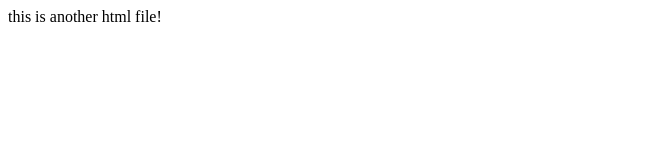
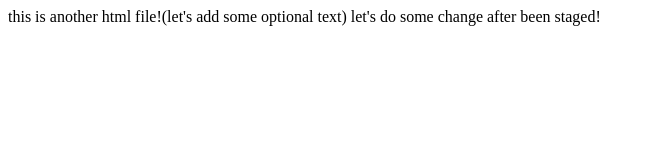
Before and after one commit to anderlaw/learn-git, a plain HTML site: page another.html in a window 1280 px wide. Shown: the whole page, without its empty margins (0-653 px from the left). Drawn offline with Linux system fonts and the light colour scheme.

Commit message:
Andrew::再次commit

```diff
--- a/another.html
+++ b/another.html
@@ -7,6 +7,7 @@
   <title>Document</title>
 </head>
 <body>
-  this is another html file!
+  this is another html file!(let's add some optional text)
+  let's do some change after been staged!
 </body>
 </html>
```
Also changed, not shown: index.html (+1 -0 lines).
